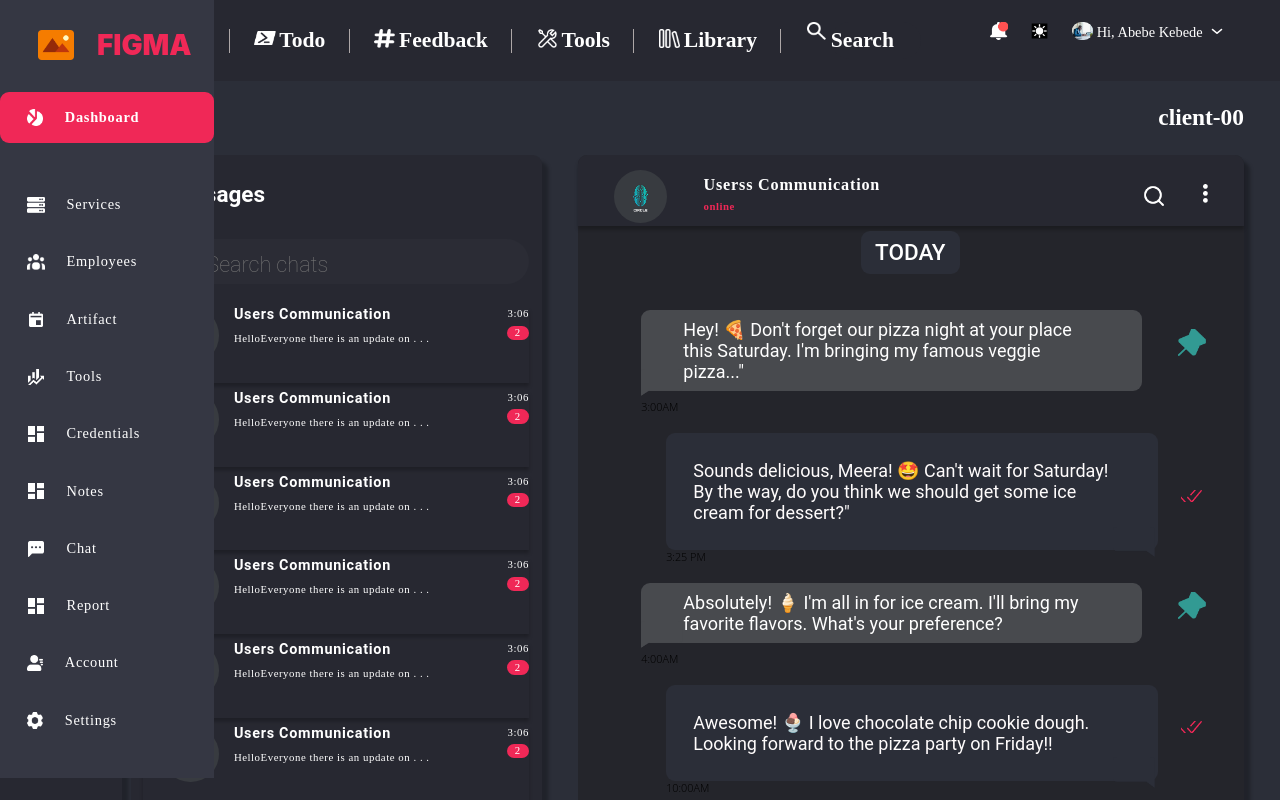
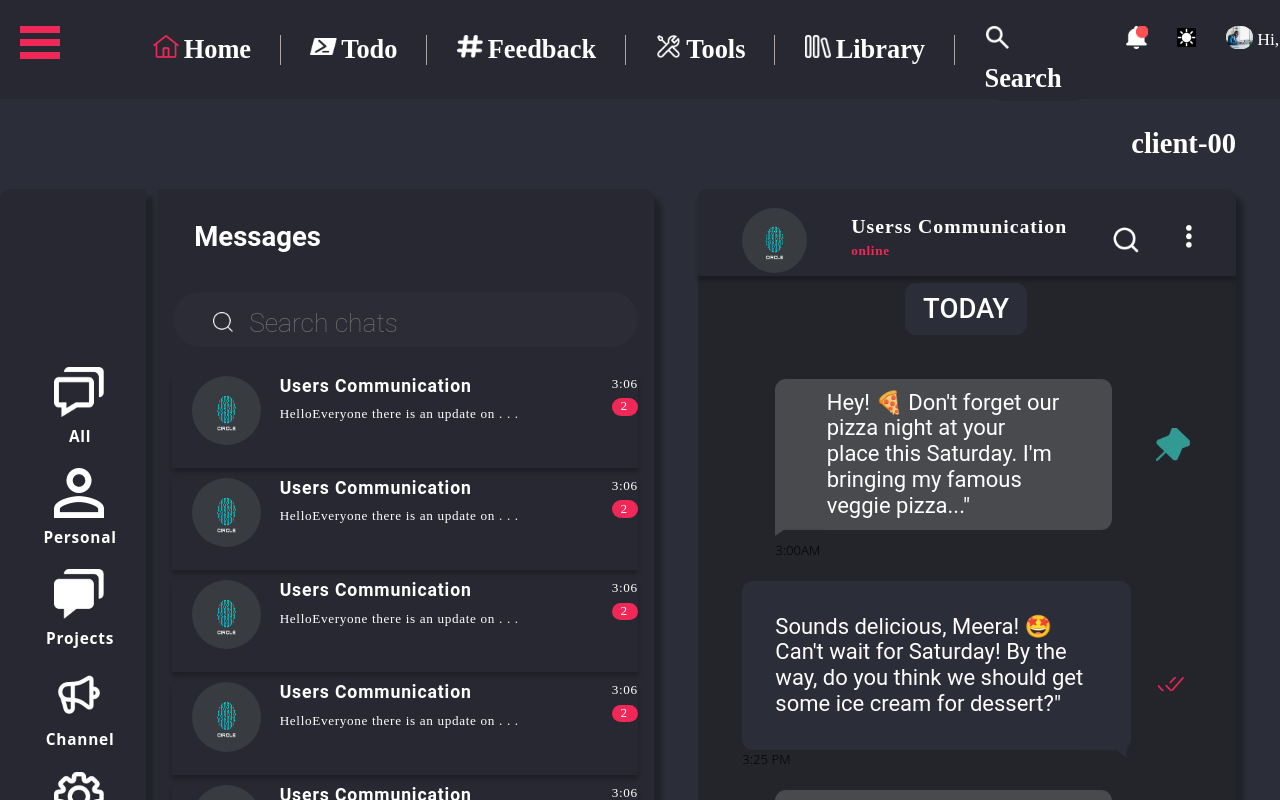
Before and after one commit to Abzaek/Chatting-Website, a React (Create React App) app in the folder made-with-react/: page / in a window 1280 px wide. Shown: the top 800 px of the page. Built offline with nearby package versions, Linux system fonts and the light colour scheme.

Commit message:
fixed some bugs

```diff
--- a/made-with-react/src/App.js
+++ b/made-with-react/src/App.js
@@ -4,7 +4,7 @@ import Sidebar from './components/sidebar/Sidebar';
 import MainContainer from './components/mainbar/MainContainer'
 
 const App = () => {
-  const [isSidebarVisible, setIsSidebarVisible] = useState(true);
+  const [isSidebarVisible, setIsSidebarVisible] = useState(false);
 
   const toggleSidebar = () => {
     setIsSidebarVisible((prev) => !prev);
--- a/made-with-react/src/components/mainbar/ClientNum.js
+++ b/made-with-react/src/components/mainbar/ClientNum.js
@@ -4,7 +4,16 @@ import '../styles/client.css'
 
 const ClientNum = () => {
     return (
+        <>
+        <div style={{
+            backgroundColor: '#272831',
+            height: '9rem',
+        }}>
+
+        </div>
         <div className="client">client-00</div>
+        </>
+
     )
 }
 
--- a/made-with-react/src/components/styles/NavigationBar.css
+++ b/made-with-react/src/components/styles/NavigationBar.css
@@ -1,9 +1,11 @@
 
 .navigation-bar {
+    position: fixed;
     padding: 2.4rem 5.4rem 2.1rem 11.2rem;
     height: 9rem;
     background-color: #272831;
     display: flex;
+    width: 100%;
   }
 
   .navigation-bar ul {
--- a/made-with-react/src/components/styles/Sidebar.css
+++ b/made-with-react/src/components/styles/Sidebar.css
@@ -1,7 +1,5 @@
 .side-bar {
     padding: 1.3rem 0rem 1.2rem 0rem;
-    width: 23.8rem;
-    /* height: 100%; */
     align-items: center;
     display: flex;
     flex-direction: column;
@@ -68,7 +66,7 @@
   }
 
   .dashboard-text {
-    font-size: 1.6rem;
+    font-size: 2rem;
     font-weight: 700;
     line-height: 1.5;
     letter-spacing: 0.08rem;
@@ -93,7 +91,6 @@
       margin-right: 6rem;
   }
   .menus li a {
-    width: calc(100% - 6rem);
     display: flex;
     align-items: center;
     flex-shrink: 0;
@@ -110,7 +107,7 @@
   }
 
   .menus li a p {
-    font-size: 1.6rem;
+    font-size: 2rem;
     font-weight: 500;
     line-height: 1.5;
     letter-spacing: 0.08rem;
@@ -121,8 +118,7 @@
   }
   .profile-and-settings {
     margin-top: auto;
-    margin-right: 6.3rem;
-    width: 11.5rem;
+    margin-right: 8.3rem;
     flex-shrink: 0;
   }
 
@@ -130,7 +126,6 @@
       margin-bottom: 3.3rem;
   }
   .profile-and-settings li a {
-    width: 100%;
     display: flex;
     align-items: center;
   }
@@ -145,24 +140,20 @@
   }
 
   .profile-and-settings li a p {
-    font-size: 1.6rem;
+    font-size: 2rem;
     font-weight: 500;
     line-height: 1.5;
     letter-spacing: 0.08rem;
     color: #ffffff;
     font-family: Poppins, "Source Sans Pro";
-    white-space: nowrap;
     flex-shrink: 0;
   }
 
 
 .side-bar {
-    /* ... your existing styles */
-
-    /* Initially hide the sidebar */
-    transform: translateX(-100%);
+    transform: translateX(-101%);
     transition: transform 0.3s ease-in-out;
-    z-index: 1000; /* Ensure the sidebar is above other content */
+    z-index: 1000;
   }
 
   .side-bar.visible {
--- a/made-with-react/src/components/styles/responsive.css
+++ b/made-with-react/src/components/styles/responsive.css
@@ -11,12 +11,12 @@
 
   @media screen and (max-width: 1007px) {
     :root {
-      font-size: 7px;
+      font-size: 9px;
     }
   }
   @media screen and (min-width: 1008px) {
     :root {
-      font-size: 9px;
+      font-size: 11px;
     }
   }
 
```
